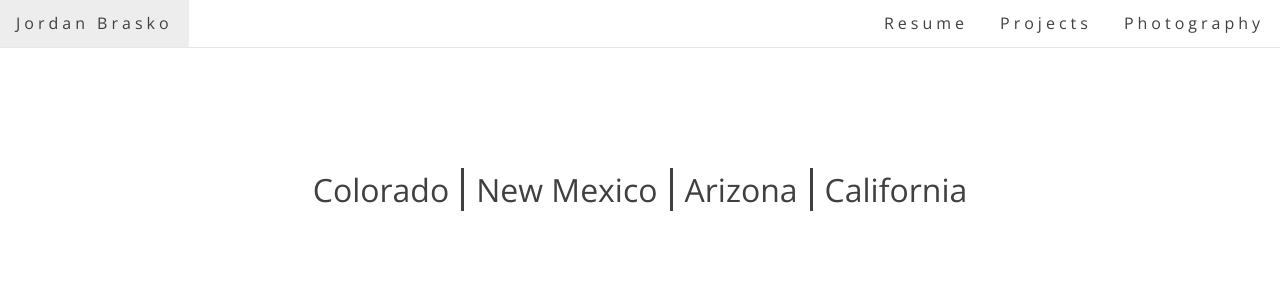
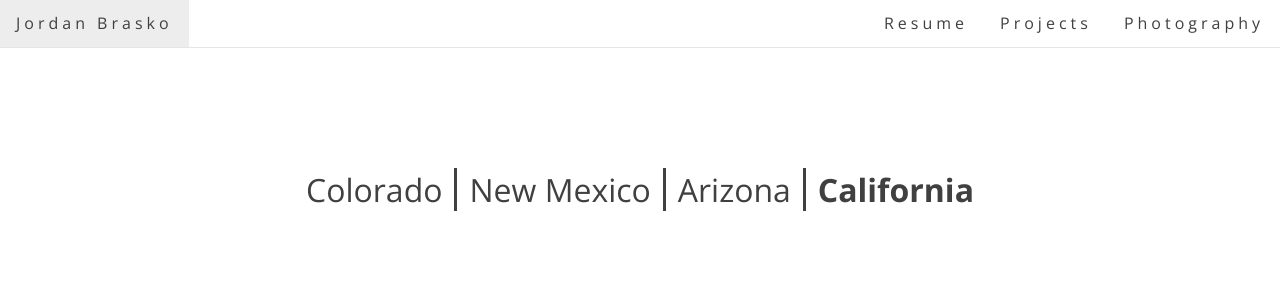
Before and after one commit to jbrasko2/jordan-brasko-portfolio, a React (Create React App) app: page /#/photography/california in a window 1280 px wide. Shown: the top 300 px of the page. Built offline with nearby package versions, Linux system fonts and the light colour scheme.

Commit message:
make location in nav bold when on said location page

```diff
--- a/src/components/LocationNav.js
+++ b/src/components/LocationNav.js
@@ -2,20 +2,27 @@ import React from 'react';
 import styled from 'styled-components/macro';
 import { Link } from 'react-router-dom';
 
-const LocationNav = () => {
-  return (
+const LocationNav = (props) => {
+    console.log(props.location)
+    const getClassName = name => {
+        if (name === props.location) {
+            return 'bold'
+        }
+    }
+
+    return (
     <LocationList>
       <Location>
-        <Link to='/photography/colorado'>Colorado</Link>
+        <Link to='/photography/colorado' className={getClassName('colorado')}>Colorado</Link>
       </Location>
       <Location>
-        <Link to='/photography/new-mexico'>New Mexico</Link>
+        <Link to='/photography/new-mexico' className={getClassName('new-mexico')}>New Mexico</Link>
       </Location>
       <Location>
-        <Link to='/photography/arizona'>Arizona</Link>
+        <Link to='/photography/arizona' className={getClassName('arizona')}>Arizona</Link>
       </Location>
       <Location>
-        <Link to='/photography/california'>California</Link>
+        <Link to='/photography/california' className={getClassName('california')}>California</Link>
       </Location>
     </LocationList>
   );
@@ -50,6 +57,10 @@ const Location = styled.li`
       font-weight: bold;
     }
   }
+
+  a.bold {
+      font-weight: bold;
+  }
 `;
 
 export default LocationNav;
--- a/src/components/LocationPage.js
+++ b/src/components/LocationPage.js
@@ -58,7 +58,7 @@ const LocationPage = () => {
 
   return (
     <Wrapper>
-      <LocationNav />
+      <LocationNav location={location.state} />
       {location.images.map((image, index) => (
         <FadeInUp delay={0.25 + index * 0.1 + 's'}>
           <ImageCard
```
